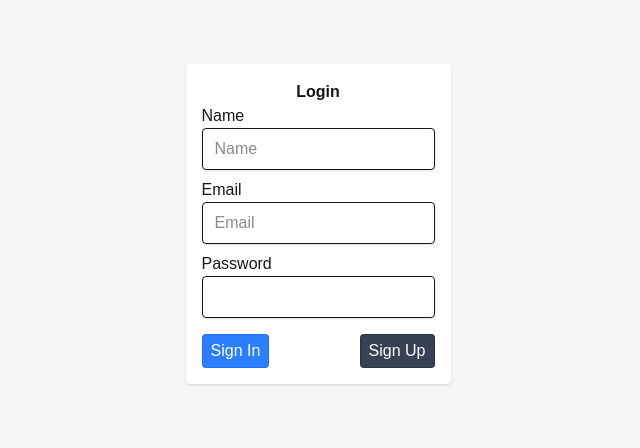
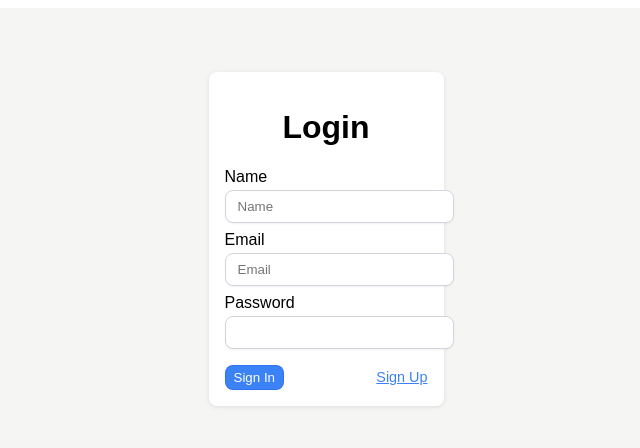
Before and after one commit to luaschelb/testfree_next, a Next.js app: page /login in a window 1280 px wide. Shown: the top 448 px of the page, without its empty margins (322-962 px from the left). Built offline with nearby package versions, Linux system fonts and the light colour scheme; no server answers.

Commit message:
removed depencies and started refactoring

```diff
--- a/app/globals.css
+++ b/app/globals.css
@@ -1,16 +1,94 @@
-@import "tailwindcss";
+:root {
+  --color-bg-light: #f5f5f4;      /* Tailwind: bg-stone-100 */
+  --color-white: #ffffff;
+  --color-error: #f87171;         /* Tailwind: text-red-400 */
+  --color-primary: #3b82f6;       /* Tailwind: bg-blue-500 */
+  --color-primary-hover: #2563eb; /* Tailwind: hover:bg-blue-600 */
+  --color-border-primary: rgba(37, 99, 235, 0.5);
 
-:root {
-  --background: #ffffff;
-  --foreground: #171717;
+  --radius: 0.5rem;
+  --shadow: 0 1px 4px rgba(0, 0, 0, 0.1);
+  --input-shadow: 0 1px 2px rgba(0, 0, 0, 0.05);
+  --input-border: #d1d5db;
+  --font-sm: 0.875rem;
+  --spacing-sm: 0.5rem;
+  --spacing-md: 1rem;
+  --spacing-lg: 4rem;
 }
 
-/* @media (prefers-color-scheme: dark) {
-  :root {
-    --background: #0a0a0a;
-    --foreground: #ededed;
-  }
-} */
+.page-container {
+  position: fixed;
+  width: 100%;
+  height: 100%;
+  background-color: var(--color-bg-light);
+}
+
+.form-box {
+  margin: var(--spacing-lg) auto;
+  padding: var(--spacing-md);
+  background-color: var(--color-white);
+  border-radius: var(--radius);
+  box-shadow: var(--shadow);
+  width: fit-content;
+}
+
+.form-heading {
+  text-align: center;
+  font-weight: bold;
+}
+
+.input-group {
+  margin-bottom: var(--spacing-sm);
+}
+
+.input-label {
+  display: block;
+  margin-bottom: 0.25rem;
+  font-weight: 500;
+}
+
+.input-field {
+  width: 100%;
+  padding: 0.5rem 0.75rem;
+  border: 1px solid var(--input-border);
+  border-radius: var(--radius);
+  box-shadow: var(--input-shadow);
+}
+
+.error-text,
+.password-error-item {
+  font-size: var(--font-sm);
+  color: var(--color-error);
+}
+
+.actions {
+  margin-top: var(--spacing-md);
+  display: flex;
+  justify-content: space-between;
+  align-items: center;
+  width: 100%;
+}
+
+.button-submit {
+  padding: 0.25rem 0.5rem;
+  border-radius: var(--radius);
+  background-color: var(--color-primary);
+  border: 1px solid var(--color-border-primary);
+  color: var(--color-white);
+  cursor: pointer;
+  transition: background-color 0.2s ease;
+}
+
+.button-submit:hover {
+  background-color: var(--color-primary-hover);
+}
+
+.link {
+  color: var(--color-primary);
+  font-size: 0.9rem;
+  width: fit-content;
+}
+
 
 body {
   color: var(--foreground);
--- a/app/login/page.tsx
+++ b/app/login/page.tsx
@@ -1,35 +1,42 @@
 'use client'
 
-import Link from "next/link";
-import { useActionState } from "react";
-import { login } from "../actions/signIn";
+import Link from "next/link"
+import { useActionState } from "react"
+import { login } from "../actions/signIn"
 
 export default function LoginForm() {
   const [state, action] = useActionState(login, undefined)
+
   return (
-        <div className="size-full bg-stone-100 absolute top-0 left-0">
-            <form className="shadow rounded p-4 w-fit m-auto mt-16 bg-white" action={action}>
-                <h1 className='text-center font-bold'>Login</h1>
-                <div className='mb-2'>
-                    <label className="block" htmlFor="name">Name</label>
-                    <input id="name" name="name" placeholder="Name" className="py-2 px-3 shadow border rounded"/>
-                    {state?.errors?.name && <p className='text-sm text-red-400'>Login is required</p>}
+    <div className="page-container">
+      <form className="form-box" action={action}>
+        <h1 className="form-heading">Login</h1>
+
+        <div className="input-group">
+          <label className="input-label" htmlFor="name">Name</label>
+          <input id="name" name="name" placeholder="Name" className="input-field" />
+          {state?.errors?.name && <p className="error-text">Login is required</p>}
         </div>
-                <div className='mb-2'>
-                    <label className="block" htmlFor="email">Email</label>
-                    <input id="email" name="email" type="email" placeholder="Email" className="py-2 px-3 shadow border rounded"/>
-                    {state?.errors?.email && <p className='text-sm text-red-400'>Email is required</p>}
+
+        <div className="input-group">
+          <label className="input-label" htmlFor="email">Email</label>
+          <input id="email" name="email" type="email" placeholder="Email" className="input-field" />
+          {state?.errors?.email && <p className="error-text">Email is required</p>}
         </div>
-                <div className='mb-4'>
-                    <label className="block" htmlFor="password">Password</label>
-                    <input id="password" name="password" type="password"
-                    className="py-2 px-3 shadow border rounded"/>
-                    {state?.errors?.password && <p className='text-sm text-red-400'>Password is required</p>}
-                    {state?.message && <p className='text-sm text-red-400 pt-1'>{state?.message}</p>}
+
+        <div className="input-group">
+          <label className="input-label" htmlFor="password">Password</label>
+          <input id="password" name="password" type="password" className="input-field" />
+          {state?.errors?.password && <p className="error-text">Password is required</p>}
+          {state?.message && <p className="error-text" style={{ paddingTop: '0.25rem' }}>{state.message}</p>}
         </div>
-                <button type="submit"
-                className="hover:cursor-pointer py-1 px-2 rounded bg-blue-500 hover:bg-blue-600 text-white border-blue-600/50 border">Sign In</button>
-                <Link href="/register" className= "py-1 px-2 float-end border-gray-800/50 border bg-gray-700 hover:bg-gray-800 rounded  text-white">Sign Up</Link>
+
+        <div className="actions">
+          <button type="submit" className="button-submit">
+            Sign In
+          </button>
+          <Link href="/register" className="link">Sign Up</Link>
+        </div>
       </form>
     </div>
   )
--- a/package.json
+++ b/package.json
@@ -9,7 +9,6 @@
     "lint": "next lint"
   },
   "dependencies": {
-    "@tailwindcss/postcss": "^4.0.0",
     "@vercel/postgres": "^0.10.0",
     "lucide-react": "^0.483.0",
     "next": "15.2.3",
@@ -24,8 +23,6 @@
     "@types/react-dom": "^19",
     "eslint": "^9",
     "eslint-config-next": "15.1.2",
-    "postcss": "^8.5.1",
-    "tailwindcss": "^4.0.0",
     "typescript": "^5"
   }
 }
--- a/postcss.config.mjs
+++ /dev/null
@@ -1,7 +0,0 @@
-/** @type {import('postcss-load-config').Config} */
-const config = {
-  plugins: {
-    "@tailwindcss/postcss": {},
-  },
-};
-export default config;
--- a/tailwind.config.ts
+++ /dev/null
@@ -1,18 +0,0 @@
-import type { Config } from "tailwindcss";
-
-export default {
-  content: [
-    "./pages/**/*.{js,ts,jsx,tsx,mdx}",
-    "./components/**/*.{js,ts,jsx,tsx,mdx}",
-    "./app/**/*.{js,ts,jsx,tsx,mdx}",
-  ],
-  theme: {
-    extend: {
-      colors: {
-        background: "var(--background)",
-        foreground: "var(--foreground)",
-      },
-    },
-  },
-  plugins: [],
-} satisfies Config;
```
Lines whose indentation alone changed are shown as unchanged.
